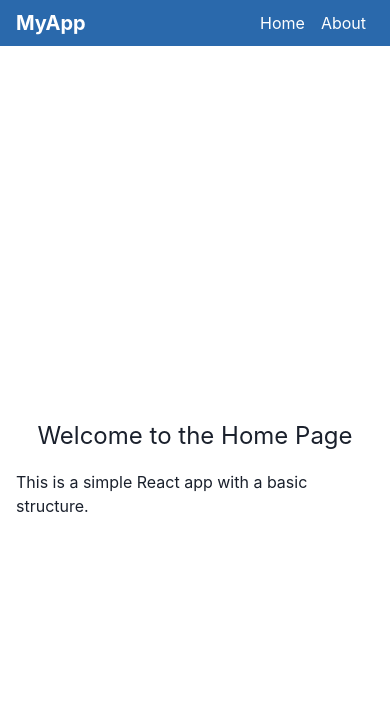
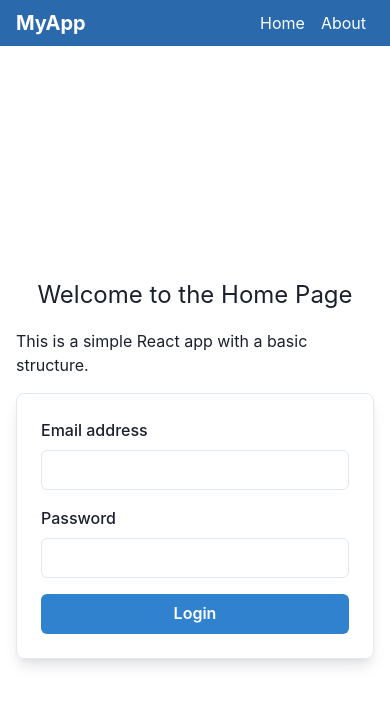
Before and after one commit to GPT-Engineer-App-Dev/react-empty-app-40, a React (Vite) app: page / in a window 390 px wide. Shown: the top 704 px of the page. Built offline with nearby package versions, Linux system fonts and the light colour scheme.

Commit message:
Added a login box to the front page with fields for email and password, and a submit button. Styled to match the existing design and responsive for both desktop and mobile views.

```diff
--- a/src/pages/Index.jsx
+++ b/src/pages/Index.jsx
@@ -1,4 +1,4 @@
-import { Container, Text, VStack } from "@chakra-ui/react";
+import { Container, Text, VStack, Box, Input, Button, FormControl, FormLabel } from "@chakra-ui/react";
 
 const Index = () => {
   return (
@@ -6,6 +6,19 @@ const Index = () => {
       <VStack spacing={4}>
         <Text fontSize="2xl">Welcome to the Home Page</Text>
         <Text>This is a simple React app with a basic structure.</Text>
+        <Box width="100%" maxW="md" p={6} borderWidth={1} borderRadius="lg" boxShadow="lg">
+          <VStack spacing={4}>
+            <FormControl id="email">
+              <FormLabel>Email address</FormLabel>
+              <Input type="email" />
+            </FormControl>
+            <FormControl id="password">
+              <FormLabel>Password</FormLabel>
+              <Input type="password" />
+            </FormControl>
+            <Button colorScheme="blue" width="full">Login</Button>
+          </VStack>
+        </Box>
       </VStack>
     </Container>
   );
```
